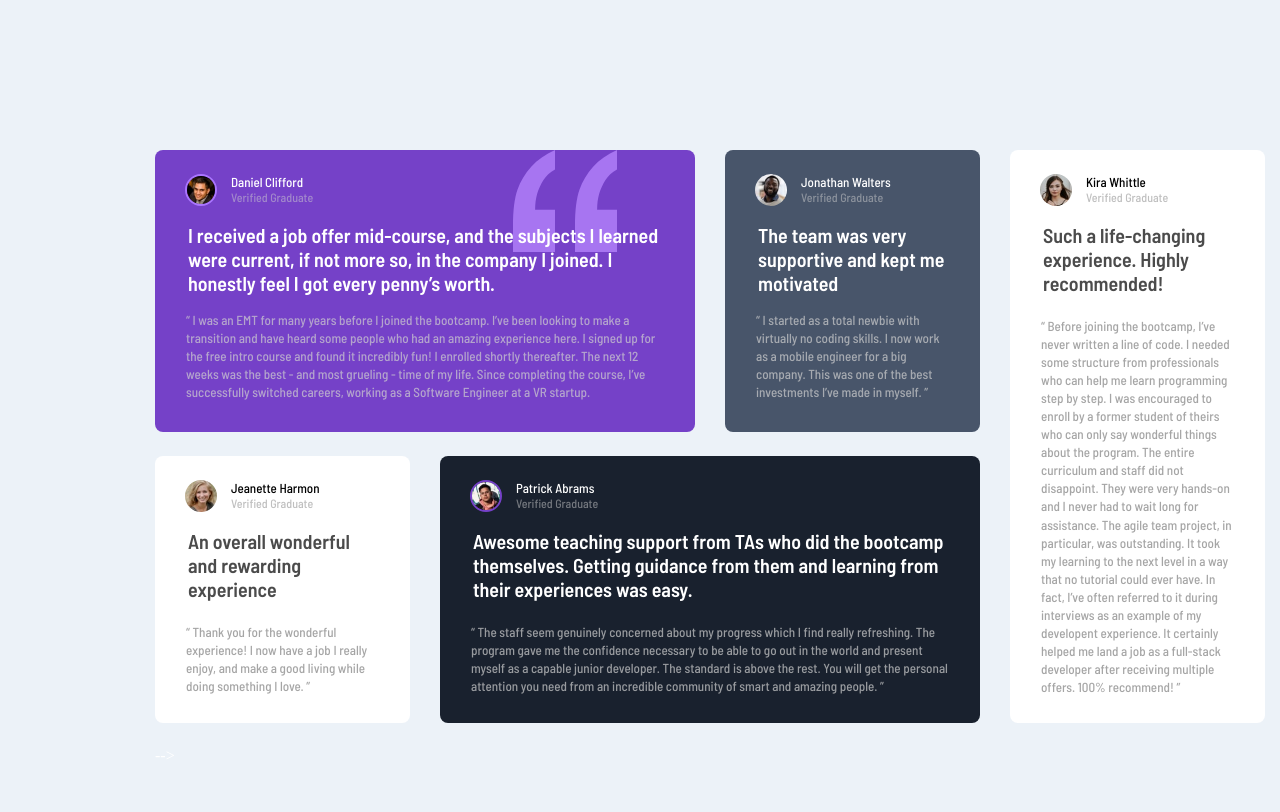
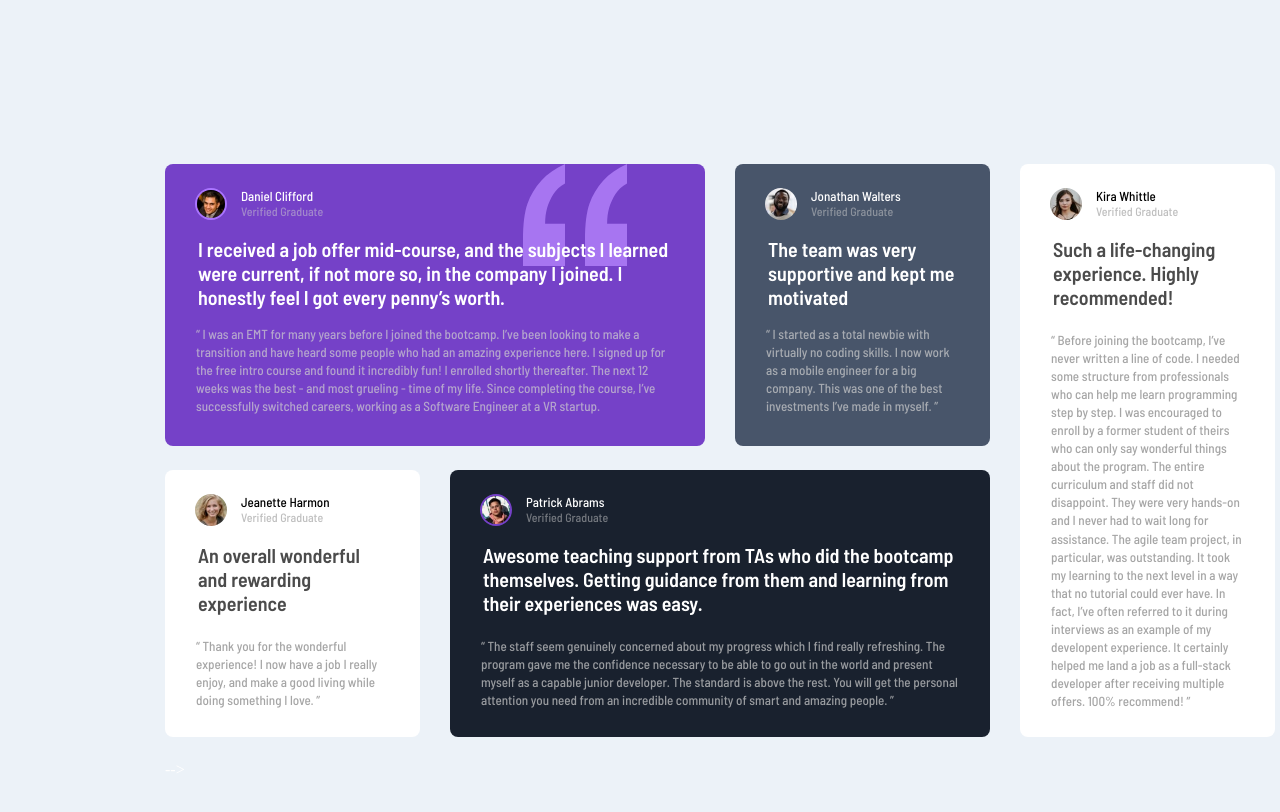
Before and after one commit to Xandros9/Testimonials-grid-section, a plain HTML site: page index.html in a window 1280 px wide. Drawn offline with Linux system fonts and the light colour scheme.

Commit message:
Update style.css

```diff
--- a/style.css
+++ b/style.css
@@ -16,11 +16,11 @@ body{
     color: white;
 }
 
-/*box-grid*/
+/*container*/
 .container{
     width: 100%;
     max-width: 1440px;
-   margin: 150px 155px;
+   margin: 164px 165px;
 }
  /*box-grid*/
 .box-grid{
```
